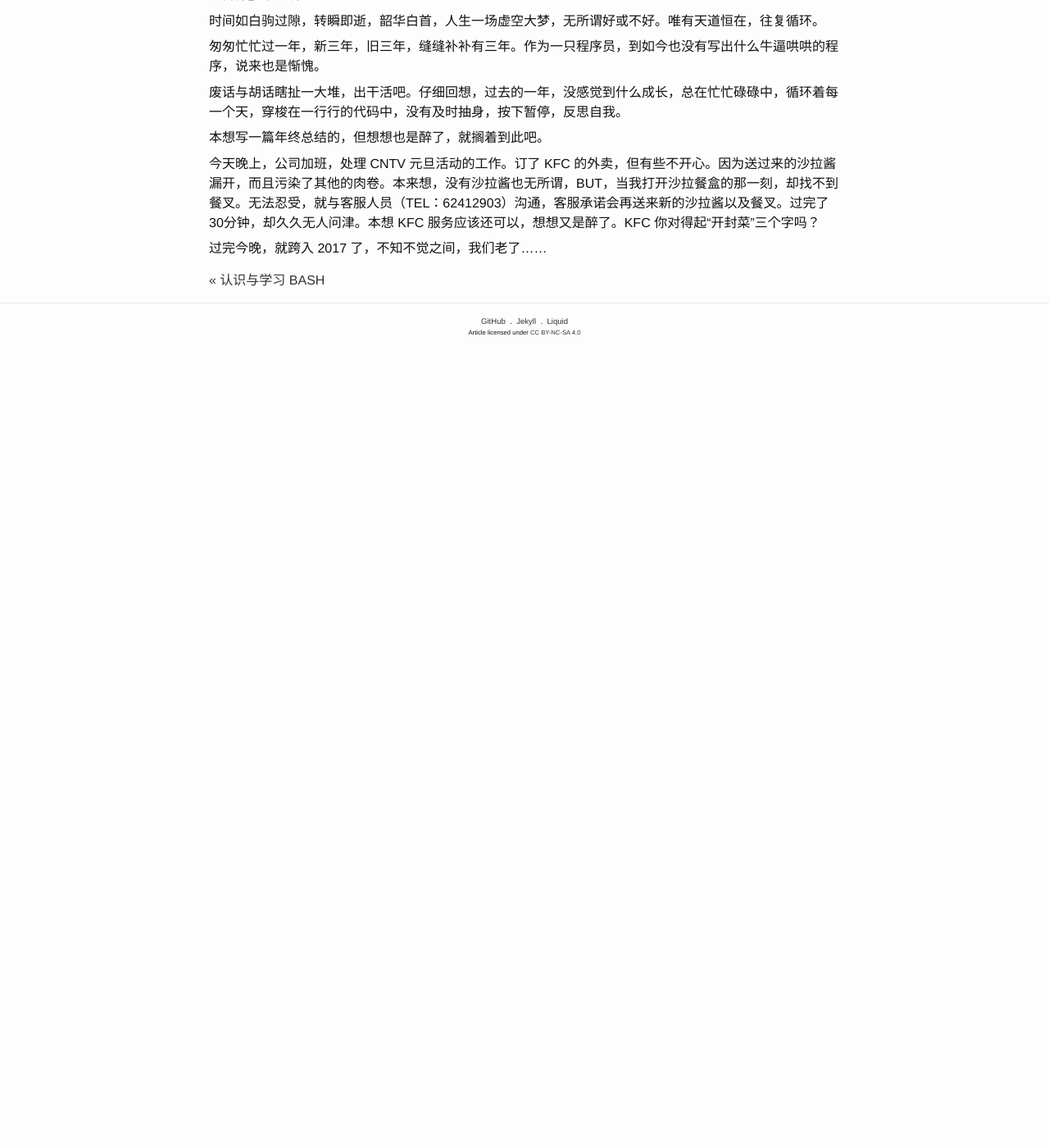
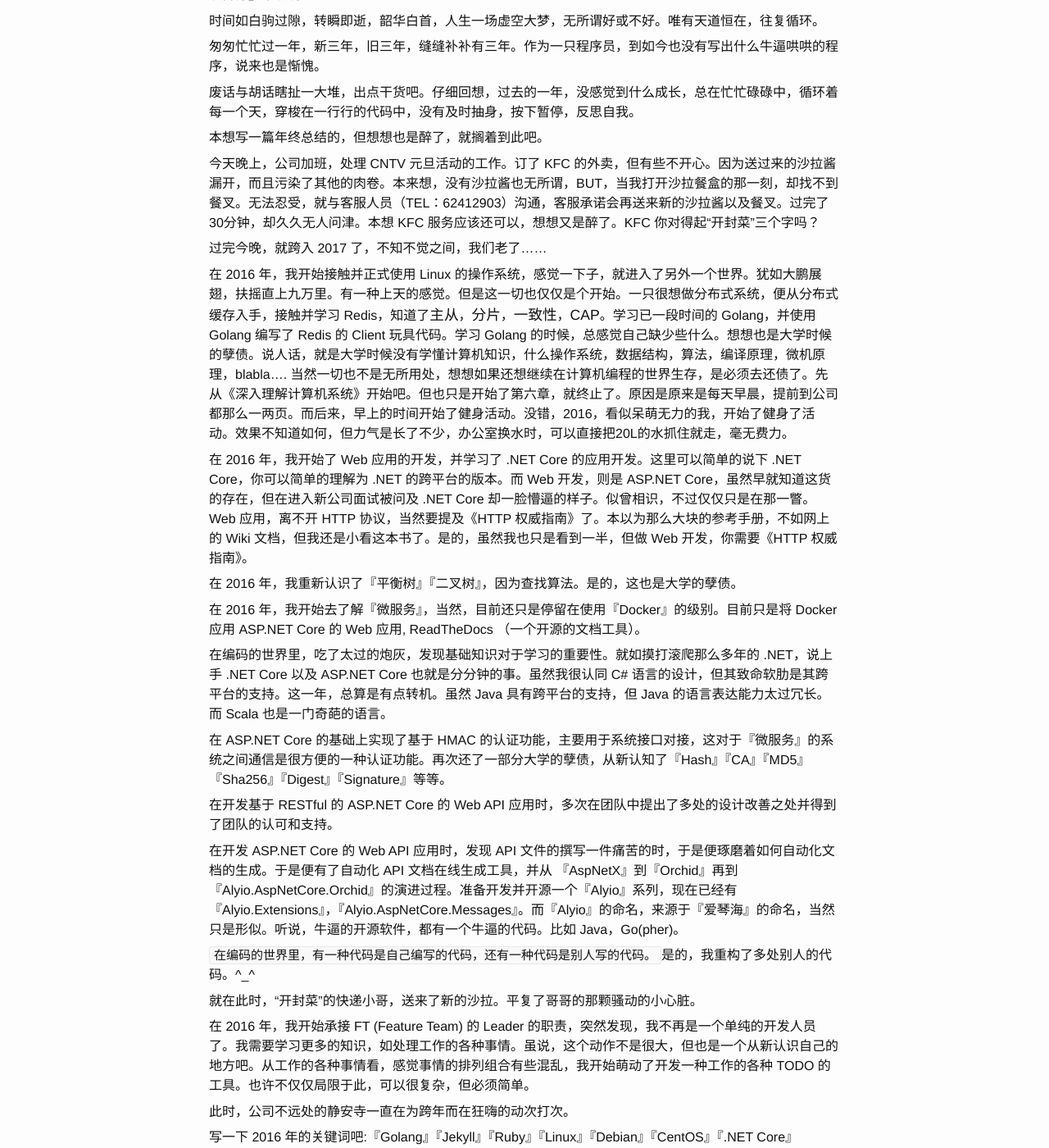
Before and after one commit to ousiax/ousiax.github.io, a Jekyll site: the page built from _posts/2016-12-31-annual-summary-2016.md, in a window 1280 px wide and 1400 px high, scrolled down 270 px. Shown: the whole window at 82% size. Built offline with Jekyll 4.4.1, drawn with Linux system fonts in a browser that asks for light colours; before the commit the page ends 900 px from its top, so only the background shows below that; some of the changed text lies outside the part shown.

Commit message:
Update 2016-12-31-annual-summary-2016.md

```diff
--- a/_posts/2016-12-31-annual-summary-2016.md
+++ b/_posts/2016-12-31-annual-summary-2016.md
@@ -7,16 +7,53 @@
 disqus_identifier: 323420764988949745083623973698881591202
 ---
 
-这是过去的我，也是现在的我，也许也是将来的我。你可能有所不知，此时此刻，这些问题是在公司生产的。没错，哥哥我是在办公室加班。在这个辞旧迎新的时刻，我却依然奋斗在编码的第一线，不知道是不是上帝或者其他的什么神在给我一些什么启示？想多了吧，我不相信。所谓一切的命运与祸福，可以用『物以类聚，人以群分』来说明。
+这是过去的我，也是现在的我，也许也是将来的我。你可能有所不知，此时此刻，这些文字是在公司生产的。没错，哥哥我是在办公室加班。在这个辞旧迎新的时刻，我却依然奋斗在编码的第一线，不知道是不是上帝或者其他的什么神在给我一些什么启示？想多了吧，我不相信。所谓一切的命运与祸福，可以用『物以类聚，人以群分』来说明。
 
 时间如白驹过隙，转瞬即逝，韶华白首，人生一场虚空大梦，无所谓好或不好。唯有天道恒在，往复循环。
 
 匆匆忙忙过一年，新三年，旧三年，缝缝补补有三年。作为一只程序员，到如今也没有写出什么牛逼哄哄的程序，说来也是惭愧。
 
-废话与胡话瞎扯一大堆，出干活吧。仔细回想，过去的一年，没感觉到什么成长，总在忙忙碌碌中，循环着每一个天，穿梭在一行行的代码中，没有及时抽身，按下暂停，反思自我。
+废话与胡话瞎扯一大堆，出点干货吧。仔细回想，过去的一年，没感觉到什么成长，总在忙忙碌碌中，循环着每一个天，穿梭在一行行的代码中，没有及时抽身，按下暂停，反思自我。
 
 本想写一篇年终总结的，但想想也是醉了，就搁着到此吧。
 
 今天晚上，公司加班，处理 CNTV 元旦活动的工作。订了 KFC 的外卖，但有些不开心。因为送过来的沙拉酱漏开，而且污染了其他的肉卷。本来想，没有沙拉酱也无所谓，BUT，当我打开沙拉餐盒的那一刻，却找不到餐叉。无法忍受，就与客服人员（TEL：62412903）沟通，客服承诺会再送来新的沙拉酱以及餐叉。过完了30分钟，却久久无人问津。本想 KFC 服务应该还可以，想想又是醉了。KFC 你对得起“开封菜”三个字吗？
 
 过完今晚，就跨入 2017 了，不知不觉之间，我们老了……
+
+在 2016 年，我开始接触并正式使用 Linux 的操作系统，感觉一下子，就进入了另外一个世界。犹如大鹏展翅，扶摇直上九万里。有一种上天的感觉。但是这一切也仅仅是个开始。一只很想做分布式系统，便从分布式缓存入手，接触并学习 Redis，知道了**主从**，**分片**，**一致性**，**CAP**。学习已一段时间的 Golang，并使用 Golang 编写了 Redis 的 Client 玩具代码。学习 Golang 的时候，总感觉自己缺少些什么。想想也是大学时候的孽债。说人话，就是大学时候没有学懂计算机知识，什么操作系统，数据结构，算法，编译原理，微机原理，blabla.... 当然一切也不是无所用处，想想如果还想继续在计算机编程的世界生存，是必须去还债了。先从《深入理解计算机系统》开始吧。但也只是开始了第六章，就终止了。原因是原来是每天早晨，提前到公司都那么一两页。而后来，早上的时间开始了健身活动。没错，2016，看似呆萌无力的我，开始了健身了活动。效果不知道如何，但力气是长了不少，办公室换水时，可以直接把20L的水抓住就走，毫无费力。
+
+在 2016 年，我开始了 Web 应用的开发，并学习了 .NET Core 的应用开发。这里可以简单的说下 .NET Core，你可以简单的理解为 .NET 的跨平台的版本。而 Web 开发，则是 ASP.NET Core，虽然早就知道这货的存在，但在进入新公司面试被问及 .NET Core 却一脸懵逼的样子。似曾相识，不过仅仅只是在那一瞥。Web 应用，离不开 HTTP 协议，当然要提及《HTTP 权威指南》了。本以为那么大块的参考手册，不如网上的 Wiki 文档，但我还是小看这本书了。是的，虽然我也只是看到一半，但做 Web 开发，你需要《HTTP 权威指南》。
+
+在 2016 年，我重新认识了『平衡树』『二叉树』，因为查找算法。是的，这也是大学的孽债。
+
+在 2016 年，我开始去了解『微服务』，当然，目前还只是停留在使用『Docker』的级别。目前只是将 Docker 应用 ASP.NET Core 的 Web 应用, ReadTheDocs （一个开源的文档工具）。
+
+在编码的世界里，吃了太过的炮灰，发现基础知识对于学习的重要性。就如摸打滚爬那么多年的 .NET，说上手 .NET Core 以及 ASP.NET Core 也就是分分钟的事。虽然我很认同 C# 语言的设计，但其致命软肋是其跨平台的支持。这一年，总算是有点转机。虽然 Java 具有跨平台的支持，但 Java 的语言表达能力太过冗长。而 Scala 也是一门奇葩的语言。
+
+在 ASP.NET Core 的基础上实现了基于 HMAC 的认证功能，主要用于系统接口对接，这对于『微服务』的系统之间通信是很方便的一种认证功能。再次还了一部分大学的孽债，从新认知了『Hash』『CA』『MD5』『Sha256』『Digest』『Signature』等等。
+
+在开发基于 RESTful 的 ASP.NET Core 的 Web API 应用时，多次在团队中提出了多处的设计改善之处并得到了团队的认可和支持。
+
+在开发 ASP.NET Core 的 Web API 应用时，发现 API 文件的撰写一件痛苦的时，于是便琢磨着如何自动化文档的生成。于是便有了自动化 API 文档在线生成工具，并从 『AspNetX』到『Orchid』再到『Alyio.AspNetCore.Orchid』的演进过程。准备开发并开源一个『Alyio』系列，现在已经有『Alyio.Extensions』，『Alyio.AspNetCore.Messages』。而『Alyio』的命名，来源于『爱琴海』的命名，当然只是形似。听说，牛逼的开源软件，都有一个牛逼的代码。比如 Java，Go(pher)。
+
+`在编码的世界里，有一种代码是自己编写的代码，还有一种代码是别人写的代码。`是的，我重构了多处别人的代码。^_^
+
+就在此时，“开封菜”的快递小哥，送来了新的沙拉。平复了哥哥的那颗骚动的小心脏。
+
+在 2016 年，我开始承接 FT (Feature Team) 的 Leader 的职责，突然发现，我不再是一个单纯的开发人员了。我需要学习更多的知识，如处理工作的各种事情。虽说，这个动作不是很大，但也是一个从新认识自己的地方吧。从工作的各种事情看，感觉事情的排列组合有些混乱，我开始萌动了开发一种工作的各种 TODO 的工具。也许不仅仅局限于此，可以很复杂，但必须简单。
+
+此时，公司不远处的静安寺一直在为跨年而在狂嗨的动次打次。
+
+写一下 2016 年的关键词吧:『Golang』『Jekyll』『Ruby』『Linux』『Debian』『CentOS』『.NET Core』『ASP.NET Core』『GitHub』『Gitlab』『Git』『Scala』『HMAC』『Docker』『Nginx』『Java』『加班』『CNTV』『北京』『山西.绵山』『蔡元培』『天安门』『羽毛球』『足球』『神秘的程序员』『大裤衩』『北京大学』『匆匆』『健身』
+
+给 2017 的我：
+- 多读书，周末要学会出去浪，节假日要学会去更远的地方继续浪……
+- 出品一款牛逼哄哄的开源工具
+- 不要让 2018 的自己，如讨厌 2016 的自己一样，讨厌 2017 的自己
+
+2016 将只是回忆，再见吧 2016 的我，来吧 2017 的我。
+
+<audio controls autoplay loop>
+    <source src="http://112.65.117.169/m10.music.126.net/20161231213743/e820093239eb16efc09967739f5818a5/ymusic/d90f/7aa1/e3d5/9ba2461be7556f5f60016b9acea5edb5.mp3" type="audio/mpeg" />
+</audio>
```
